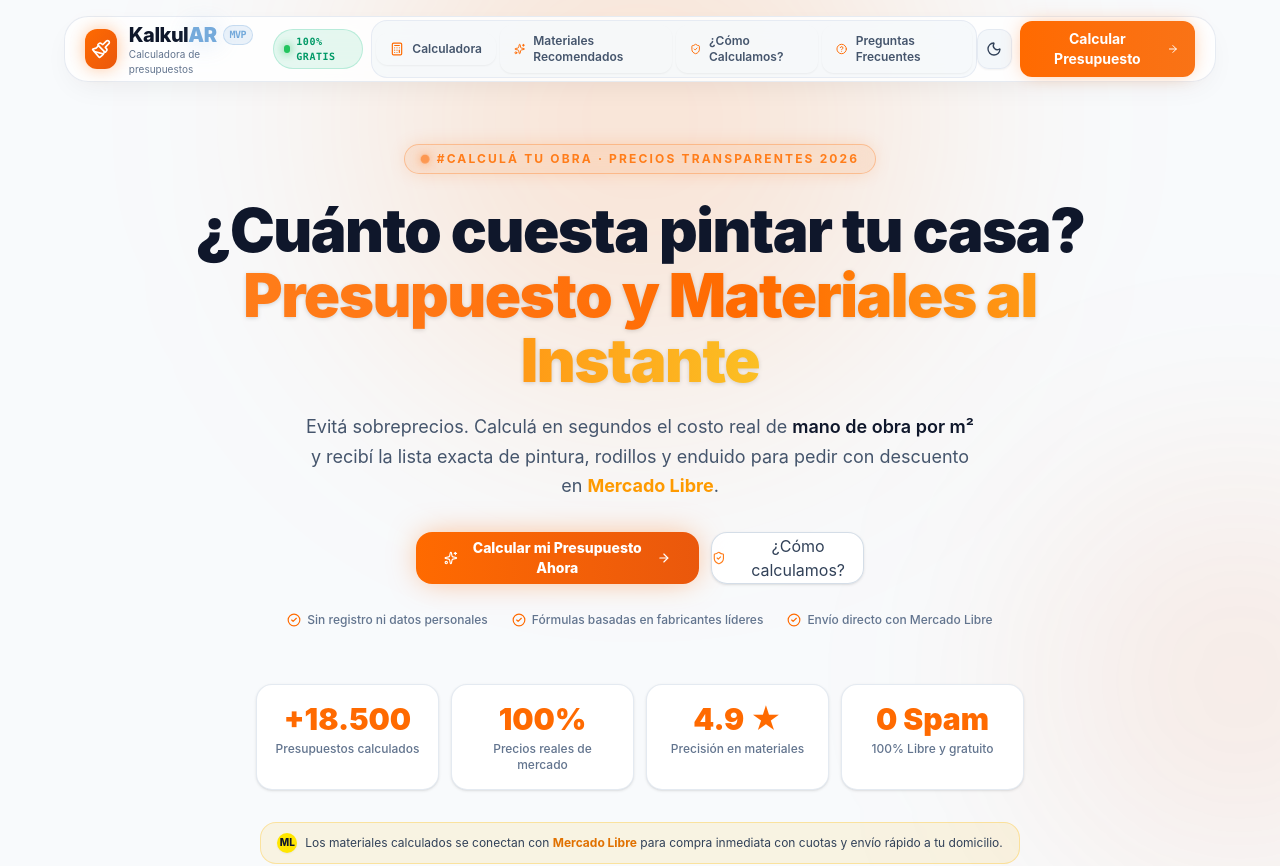
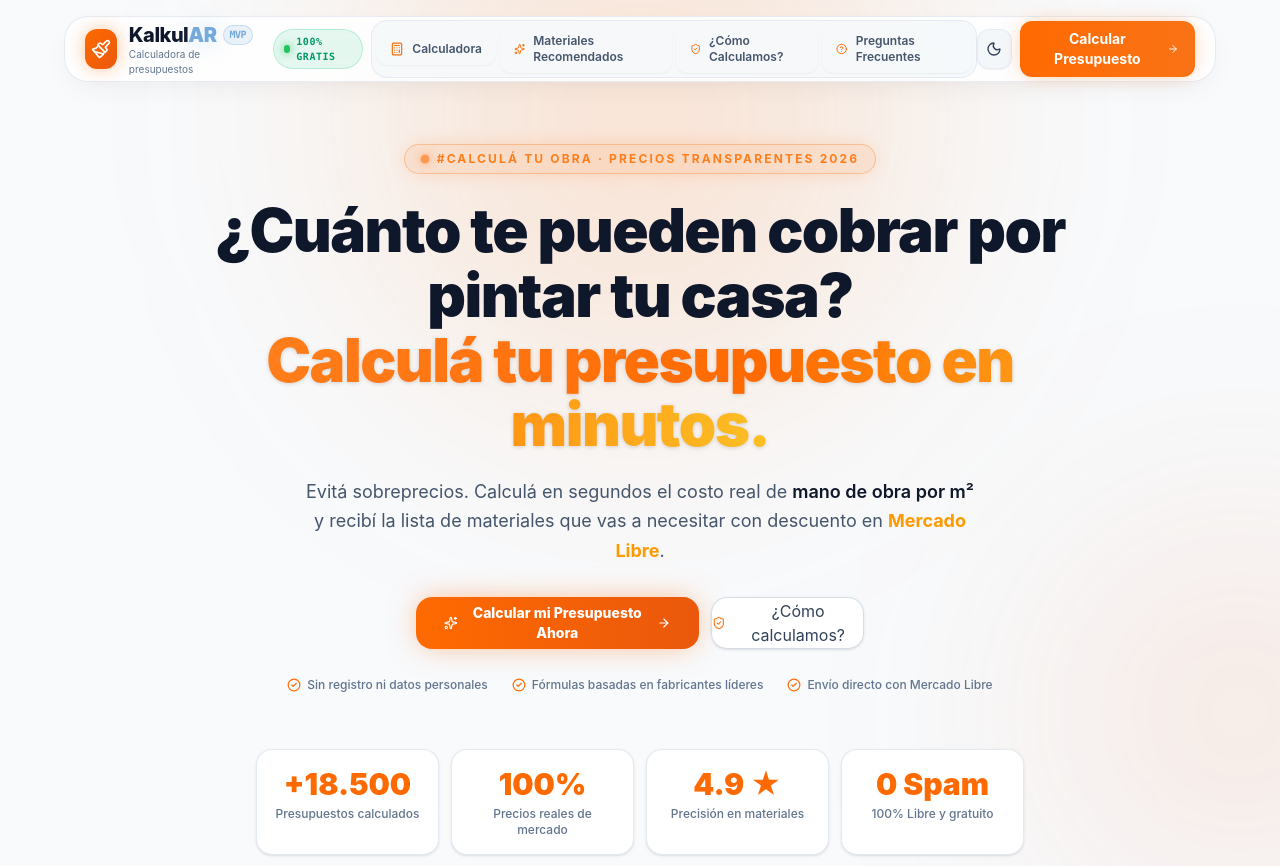
Before and after one commit to Ly-xn/kalkular, a React (Vite) app: page / in a window 1280 px wide. Shown: the top 866 px of the page. Built offline with nearby package versions, Linux system fonts and the light colour scheme.

Commit message:
chore: update hero slogan and subtitle text

```diff
--- a/src/components/Hero.jsx
+++ b/src/components/Hero.jsx
@@ -20,16 +20,16 @@
 
         {/* Main Headline */}
         <h1 className="max-w-4xl text-3xl sm:text-5xl md:text-6xl font-black leading-[1.08] tracking-tight text-slate-900 dark:text-white">
-          ¿Cuánto cuesta pintar tu casa?
+          ¿Cuánto te pueden cobrar por pintar tu casa?
           <br />
           <span className="bg-gradient-to-r from-[#ff7d1a] via-[#ff6a00] to-[#fbbf24] bg-clip-text text-transparent drop-shadow-sm">
-            Presupuesto y Materiales al Instante
+            Calculá tu presupuesto en minutos.
           </span>
         </h1>
 
         {/* Subtitle enfocado en Marketing/SEO */}
         <p className="mt-5 max-w-2xl text-sm sm:text-base md:text-lg text-slate-600 dark:text-slate-300 leading-relaxed">
-          Evitá sobreprecios. Calculá en segundos el costo real de <strong className="text-slate-900 dark:text-white font-semibold">mano de obra por m²</strong> y recibí la lista exacta de pintura, rodillos y enduido para pedir con descuento en <span className="text-amber-500 dark:text-[#ffe600] font-bold">Mercado Libre</span>.
+          Evitá sobreprecios. Calculá en segundos el costo real de <strong className="text-slate-900 dark:text-white font-semibold">mano de obra por m²</strong> y recibí la lista de materiales que vas a necesitar con descuento en <span className="text-amber-500 dark:text-[#ffe600] font-bold">Mercado Libre</span>.
         </p>
 
         {/* CTAs */}
```
